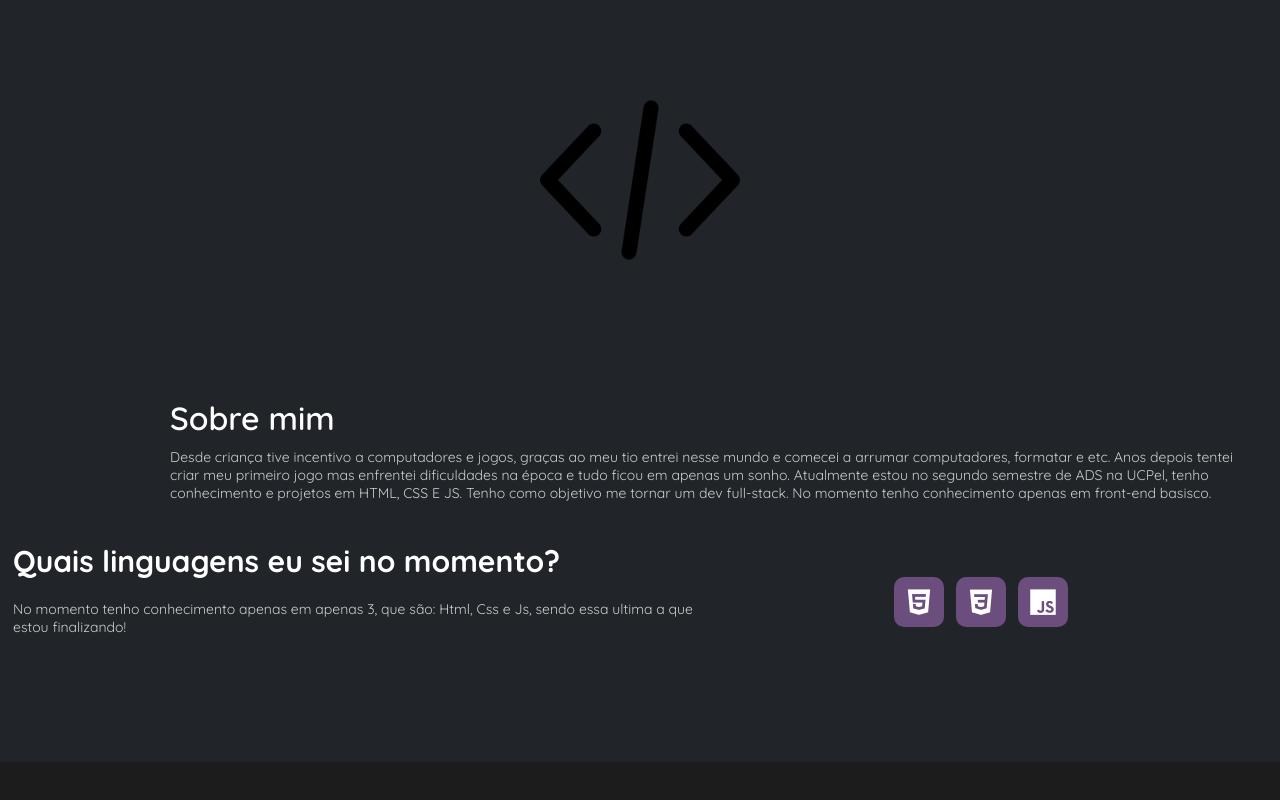
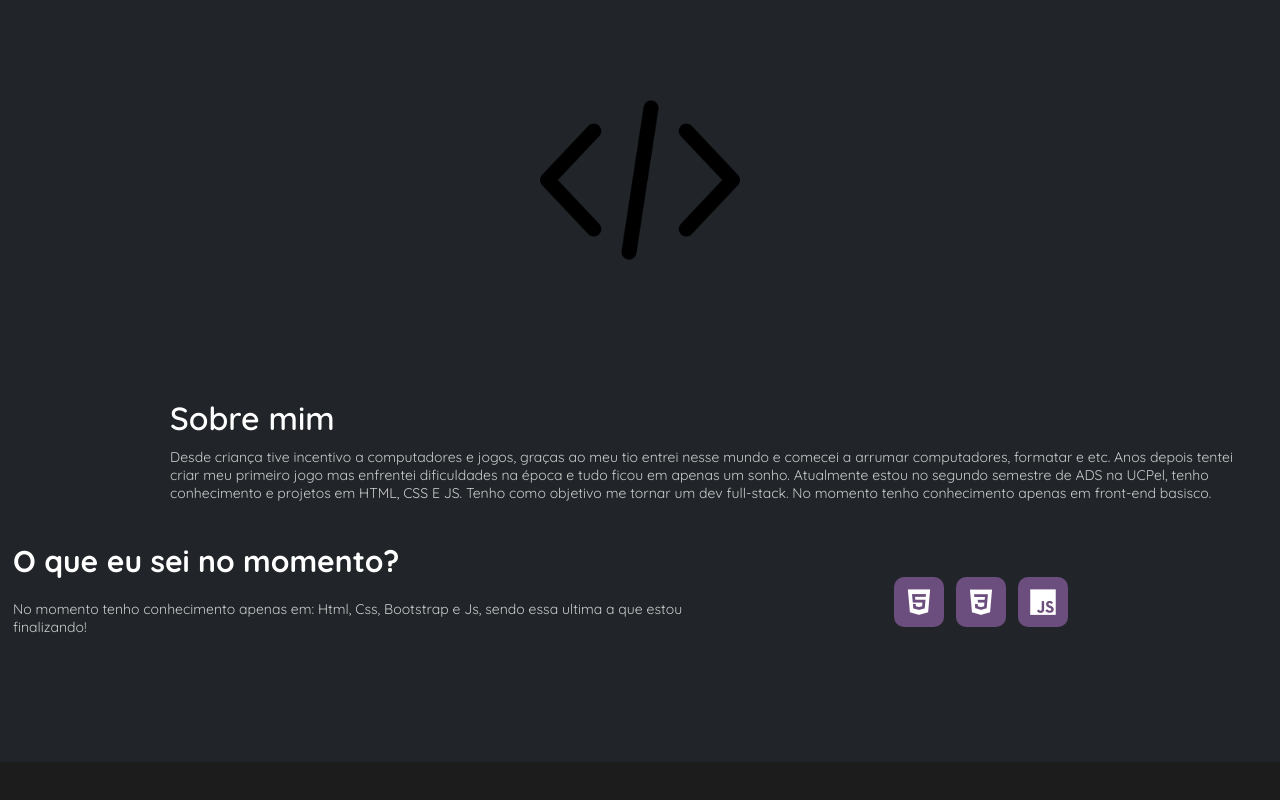
Before and after one commit to nikolgadx/portfolio-test, a plain HTML site: page Portfolio 1/index.html in a window 1280 px wide. Shown: the part 342-1142 px from the top of the page. Drawn offline with nearby package versions, Linux system fonts and the light colour scheme.

Commit message:
Update index.html

```diff
--- a/Portfolio 1/index.html
+++ b/Portfolio 1/index.html
@@ -46,9 +46,9 @@
     <div class="skills">
         <div class="left">
             <div class="info">
-                <h3>Quais linguagens eu sei no momento?</h3>
+                <h3>O que eu sei no momento?</h3>
                 <p>
-                    No momento tenho conhecimento apenas em apenas 3, que são: Html, Css e Js, sendo essa ultima a que estou finalizando!
+                    No momento tenho conhecimento apenas em: Html, Css, Bootstrap e  Js, sendo essa ultima a que estou finalizando!
                 </p>
             </div>
 
```
